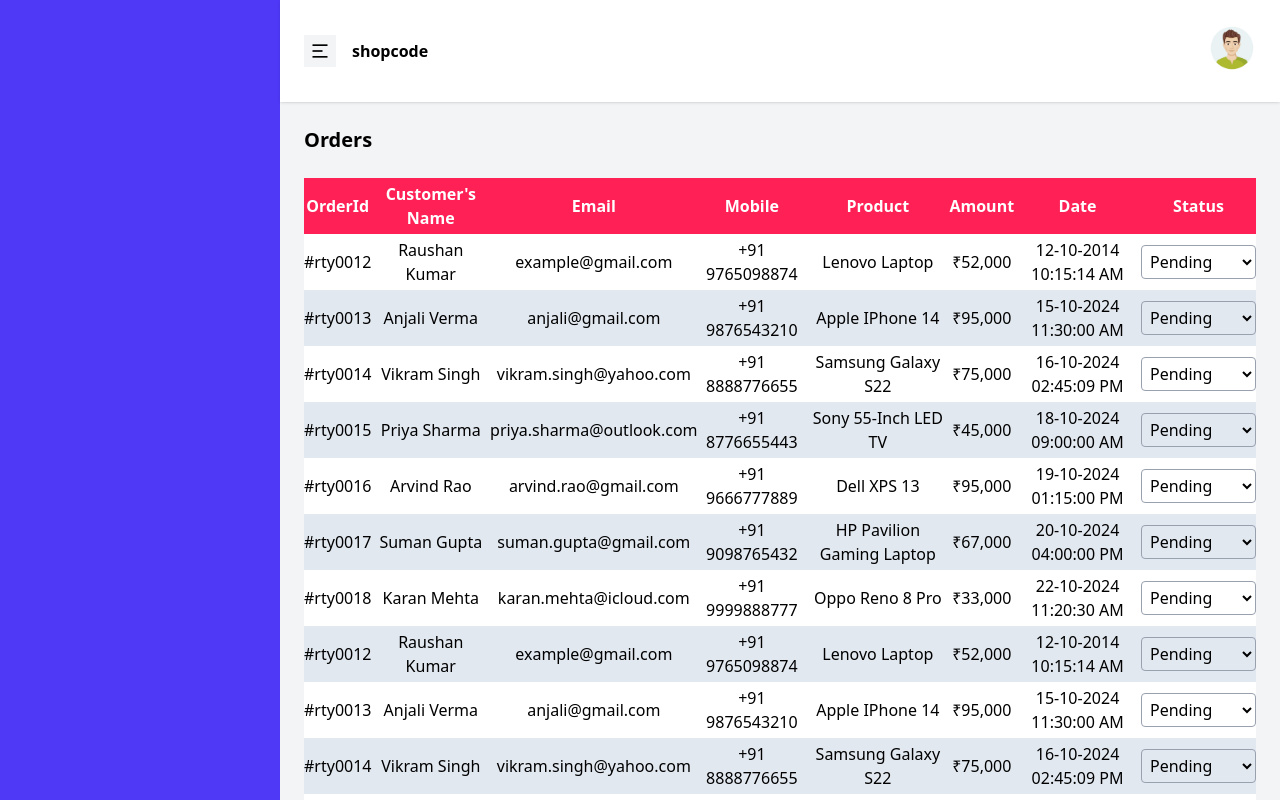
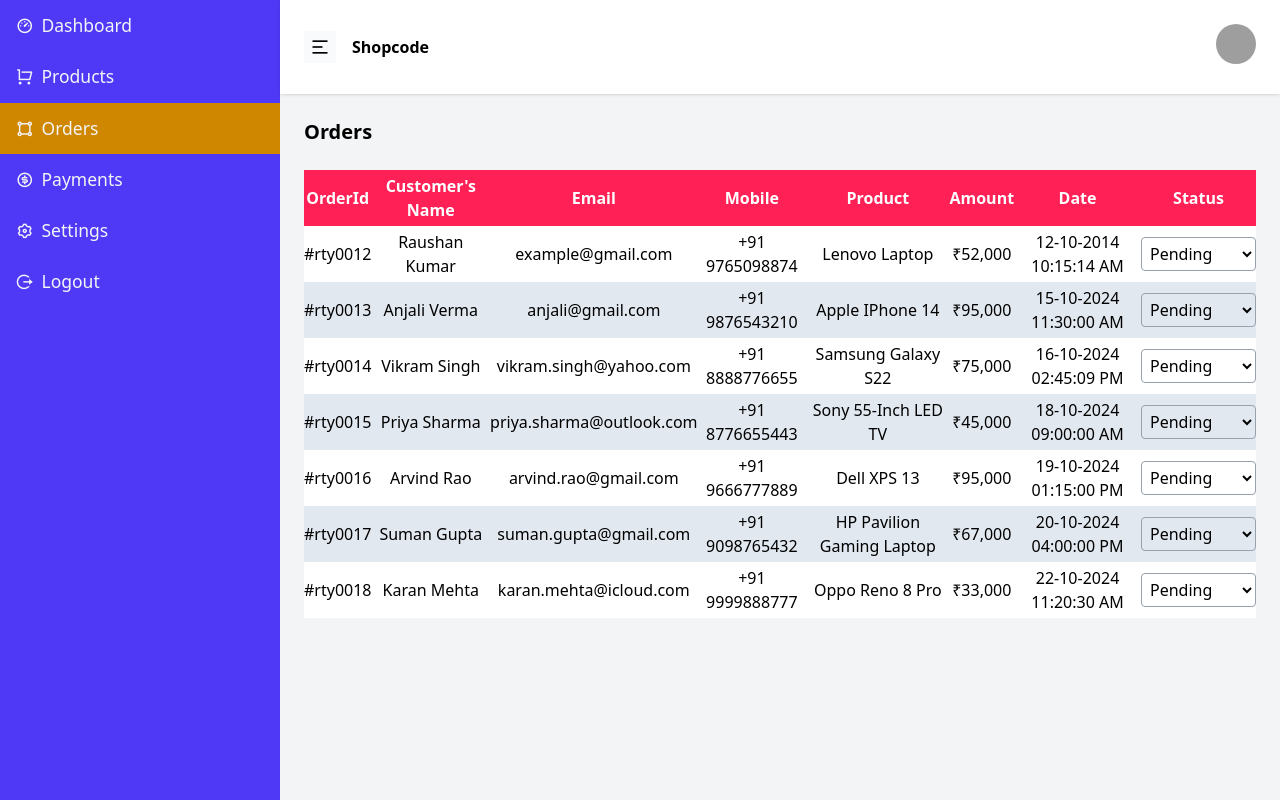
Before and after one commit to Raushan022/shop-react, a React (Vite) app: page /admin/orders in a window 1280 px wide. Shown: the top 800 px of the page. Built offline with nearby package versions, Linux system fonts and the light colour scheme; grey boxes are pictures that could not be loaded.

Commit message:
added layout component menus and mobile as well web view

```diff
--- a/src/components/Admin/Layout.jsx
+++ b/src/components/Admin/Layout.jsx
@@ -1,42 +1,106 @@
 import { useState } from "react";
+import { Link, NavLink } from "react-router-dom";
 
 const Layout = ({ children }) => {
-  const [sidebarSize, setSidebarSize] = useState(280);
-  const [openAccountMenu, setOpenAccountMenu] = useState(false);
+  const [size, setSize] = useState(280);
+  const [mobileSize, setMobileSize] = useState(0);
+  const [accountMenu, setAccountMenu] = useState(false);
+
+  const menus = [
+    {
+      sno: 1,
+      label: "Dashboard",
+      icon: <i className="ri-dashboard-3-line mr-2"></i>,
+      link: "/admin/dashboard",
+    },
+    {
+      sno: 2,
+      label: "Products",
+      icon: <i className="ri-shopping-cart-line mr-2"></i>,
+      link: "/admin/products",
+    },
+    {
+      sno: 3,
+      label: "Orders",
+      icon: <i className="ri-shape-line mr-2"></i>,
+      link: "/admin/orders",
+    },
+    {
+      sno: 4,
+      label: "Payments",
+      icon: <i className="ri-money-dollar-circle-line mr-2"></i>,
+      link: "/admin/payments",
+    },
+
+    {
+      sno: 5,
+      label: "Settings",
+      icon: <i className="ri-settings-3-line mr-2"></i>,
+      link: "/admin/settings",
+    },
+    {
+      sno: 6,
+      label: "Logout",
+      icon: <i className="ri-logout-circle-r-line mr-2"></i>,
+      link: "/admin/logout",
+    },
+  ];
 
   return (
-    <div className="relative">
+    <>
+      {/* Desktop */}
+      <div className="md:block hidden">
         <aside
-        className="fixed top-0 left-0 h-full bg-indigo-600"
-        style={{ width: sidebarSize, transition: "0.3s" }}
-      ></aside>
+          className="bg-indigo-600 fixed top-0 left-0 h-full overflow-hidden"
+          style={{
+            width: size,
+            transition: "0.3s",
+          }}
+        >
+          <div className="flex flex-col">
+            {menus.map((item, index) => (
+              <NavLink
+                key={index}
+                to={item.link}
+                // className="px-4 py-3 text-gray-100 text-[17.5px] hover:bg-rose-500 hover:text-white"
+                className={({ isActive }) =>
+                  `px-4 py-3 text-gray-100 text-[17.5px] hover:bg-rose-500 hover:text-white ${
+                    isActive ? "bg-yellow-600" : ""
+                  }`
+                }
+              >
+                {item.icon}
+                {item.label}
+              </NavLink>
+            ))}
+          </div>
+        </aside>
         <section
           className="bg-gray-100 h-screen"
           style={{
-          marginLeft: sidebarSize,
+            marginLeft: size,
             transition: "0.3s",
           }}
         >
-        <nav className="bg-white p-6 shadow  flex items-center justify-between sticky top-0 left-0">
+          <nav className="bg-white p-6 shadow flex items-center justify-between sticky top-0 left-0">
             <div className="flex gap-4 items-center">
               <button
-              onClick={() => setSidebarSize(sidebarSize === 280 ? 0 : 280)}
-              className="bg-gray-100 hover:bg-indigo-500 hover:text-white w-8 h-8"
+                className="bg-gray-50 hover:bg-indigo-600 hover:text-white w-8 h-8"
+                onClick={() => setSize(size === 280 ? 0 : 280)}
               >
                 <i className="ri-menu-2-line text-xl"></i>
               </button>
-            <h1 className="text-md font-semibold">shopcode</h1>
+              <h1 className="text-md font-semibold">Shopcode</h1>
             </div>
 
             <div>
               <button className="relative">
                 <img
-                src="/images/avt.jpg"
-                alt="avatar"
-                className="w-12 h-12 rounded-full hover:cursor-pointer"
-                onClick={() => setOpenAccountMenu(!openAccountMenu)}
+                  src="/images/avt.avif"
+                  className="w-10 h-10 rounded-full"
+                  onClick={() => setAccountMenu(!accountMenu)}
                 />
-              {openAccountMenu && (
+                {accountMenu && (
                   <div className="absolute top-[76px] right-0 bg-white w-[200px] p-6 shadow-lg">
                     <div>
                       <h1 className="text-lg font-semibold">Er Raushan</h1>
@@ -52,10 +116,82 @@ const Layout = ({ children }) => {
               </button>
             </div>
           </nav>
-
           <div className="p-6">{children}</div>
         </section>
       </div>
+
+      {/* mobile */}
+      <div className="md:hidden block">
+        <aside
+          className="bg-indigo-600 fixed top-0 left-0 h-full z-50 overflow-hidden"
+          style={{
+            width: mobileSize,
+            transition: "0.3s",
+          }}
+        >
+          <div className="flex flex-col">
+            <button
+              className="text-left mx-4 mt-4"
+              onClick={() => setMobileSize(mobileSize === 0 ? 280 : 0)}
+            >
+              <i className="ri-menu-2-fill text-white text-xl"></i>
+            </button>
+            {menus.map((item, index) => (
+              <NavLink
+                key={index}
+                to={item.link}
+                // className="px-4 py-3 text-gray-100 text-[17.5px] hover:bg-rose-500 hover:text-white"
+                className={({ isActive }) =>
+                  `px-4 py-3 text-gray-100 text-[17.5px] hover:bg-rose-500 hover:text-white ${
+                    isActive ? "bg-yellow-600" : ""
+                  }`
+                }
+              >
+                {item.icon}
+                {item.label}
+              </NavLink>
+            ))}
+          </div>
+        </aside>
+        <section className="bg-gray-100 h-screen">
+          <nav className="bg-white p-6 shadow flex items-center justify-between sticky top-0 left-0">
+            <div className="flex gap-4 items-center">
+              <button
+                className="bg-gray-50 hover:bg-indigo-600 hover:text-white w-8 h-8"
+                onClick={() => setMobileSize(mobileSize === 0 ? 280 : 0)}
+              >
+                <i className="ri-menu-2-line text-xl"></i>
+              </button>
+              <h1 className="text-md font-semibold">Shopcode</h1>
+            </div>
+
+            <div>
+              <button className="relative">
+                <img
+                  src="/images/avt.avif"
+                  className="w-10 h-10 rounded-full"
+                  onClick={() => setAccountMenu(!accountMenu)}
+                />
+                {accountMenu && (
+                  <div className="absolute top-[76px] right-0 bg-white w-[200px] p-6 shadow-lg">
+                    <div>
+                      <h1 className="text-lg font-semibold">Er Raushan</h1>
+                      <p className="text-gray-500">example@gmail.com</p>
+                      <div className="h-px bg-gray-200 my-4"></div>
+                      <button className="hover:cursor-pointer">
+                        <i className="ri-logout-circle-r-line mr-2"></i>
+                        Logout
+                      </button>
+                    </div>
+                  </div>
+                )}
+              </button>
+            </div>
+          </nav>
+          <div className="p-6">{children}</div>
+        </section>
+      </div>
+    </>
   );
 };
 
--- a/src/components/Admin/Orders.jsx
+++ b/src/components/Admin/Orders.jsx
@@ -3,146 +3,6 @@ import Layout from "./Layout";
 
 const Orders = () => {
   const [orders, setOrders] = useState([
-    {
-      orderId: "#rty0012",
-      customerName: "Raushan Kumar",
-      email: "example@gmail.com",
-      mobile: "+91 9765098874",
-      product: "lenovo laptop",
-      amount: 52000,
-      date: "12-10-2014 10:15:14 AM",
-      status: "pending",
-    },
-    {
-      orderId: "#rty0013",
-      customerName: "Anjali Verma",
-      email: "anjali@gmail.com",
-      mobile: "+91 9876543210",
-      product: "Apple iPhone 14",
-      amount: 95000,
-      date: "15-10-2024 11:30:00 AM",
-      status: "shipped",
-    },
-    {
-      orderId: "#rty0014",
-      customerName: "Vikram Singh",
-      email: "vikram.singh@yahoo.com",
-      mobile: "+91 8888776655",
-      product: "Samsung Galaxy S22",
-      amount: 75000,
-      date: "16-10-2024 02:45:09 PM",
-      status: "delivered",
-    },
-    {
-      orderId: "#rty0015",
-      customerName: "Priya Sharma",
-      email: "priya.sharma@outlook.com",
-      mobile: "+91 8776655443",
-      product: "Sony 55-inch LED TV",
-      amount: 45000,
-      date: "18-10-2024 09:00:00 AM",
-      status: "pending",
-    },
-    {
-      orderId: "#rty0016",
-      customerName: "Arvind Rao",
-      email: "arvind.rao@gmail.com",
-      mobile: "+91 9666777889",
-      product: "Dell XPS 13",
-      amount: 95000,
-      date: "19-10-2024 01:15:00 PM",
-      status: "shipped",
-    },
-    {
-      orderId: "#rty0017",
-      customerName: "Suman Gupta",
-      email: "suman.gupta@gmail.com",
-      mobile: "+91 9098765432",
-      product: "HP Pavilion Gaming Laptop",
-      amount: 67000,
-      date: "20-10-2024 04:00:00 PM",
-      status: "delivered",
-    },
-    {
-      orderId: "#rty0018",
-      customerName: "Karan Mehta",
-      email: "karan.mehta@icloud.com",
-      mobile: "+91 9999888777",
-      product: "Oppo Reno 8 Pro",
-      amount: 33000,
-      date: "22-10-2024 11:20:30 AM",
-      status: "pending",
-    },
-    {
-      orderId: "#rty0012",
-      customerName: "Raushan Kumar",
-      email: "example@gmail.com",
-      mobile: "+91 9765098874",
-      product: "lenovo laptop",
-      amount: 52000,
-      date: "12-10-2014 10:15:14 AM",
-      status: "pending",
-    },
-    {
-      orderId: "#rty0013",
-      customerName: "Anjali Verma",
-      email: "anjali@gmail.com",
-      mobile: "+91 9876543210",
-      product: "Apple iPhone 14",
-      amount: 95000,
-      date: "15-10-2024 11:30:00 AM",
-      status: "shipped",
-    },
-    {
-      orderId: "#rty0014",
-      customerName: "Vikram Singh",
-      email: "vikram.singh@yahoo.com",
-      mobile: "+91 8888776655",
-      product: "Samsung Galaxy S22",
-      amount: 75000,
-      date: "16-10-2024 02:45:09 PM",
-      status: "delivered",
-    },
-    {
-      orderId: "#rty0015",
-      customerName: "Priya Sharma",
-      email: "priya.sharma@outlook.com",
-      mobile: "+91 8776655443",
-      product: "Sony 55-inch LED TV",
-      amount: 45000,
-      date: "18-10-2024 09:00:00 AM",
-      status: "pending",
-    },
-    {
-      orderId: "#rty0016",
-      customerName: "Arvind Rao",
-      email: "arvind.rao@gmail.com",
-      mobile: "+91 9666777889",
-      product: "Dell XPS 13",
-      amount: 95000,
-      date: "19-10-2024 01:15:00 PM",
-      status: "shipped",
-    },
-    {
-      orderId: "#rty0017",
-      customerName: "Suman Gupta",
-      email: "suman.gupta@gmail.com",
-      mobile: "+91 9098765432",
-      product: "HP Pavilion Gaming Laptop",
-      amount: 67000,
-      date: "20-10-2024 04:00:00 PM",
-      status: "delivered",
-    },
-    {
-      orderId: "#rty0018",
-      customerName: "Karan Mehta",
-      email: "karan.mehta@icloud.com",
-      mobile: "+91 9999888777",
-      product: "Oppo Reno 8 Pro",
-      amount: 33000,
-      date: "22-10-2024 11:20:30 AM",
-      status: "pending",
-    },
     {
       orderId: "#rty0012",
       customerName: "Raushan Kumar",
```
Lines whose indentation alone changed are shown as unchanged.
